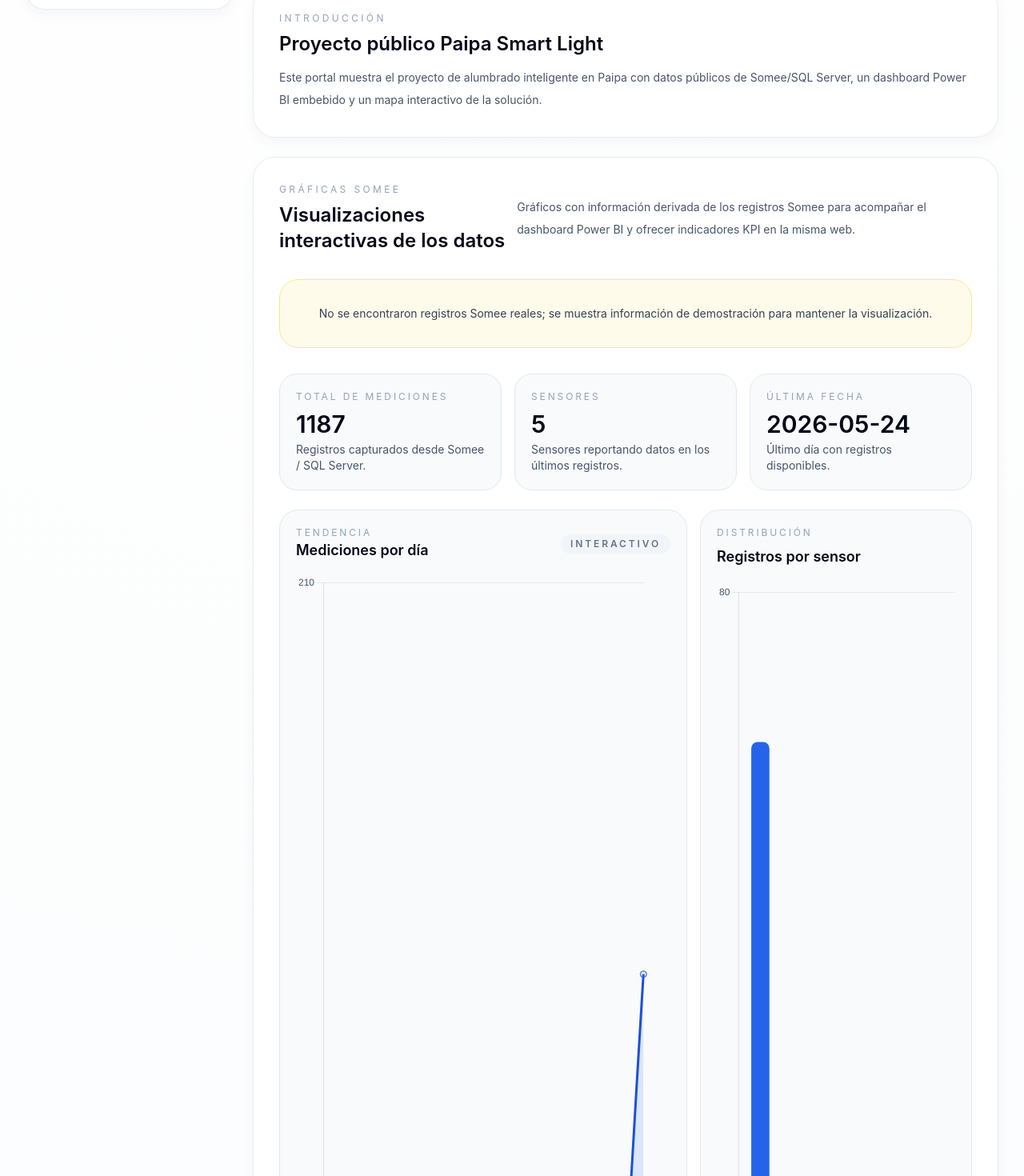
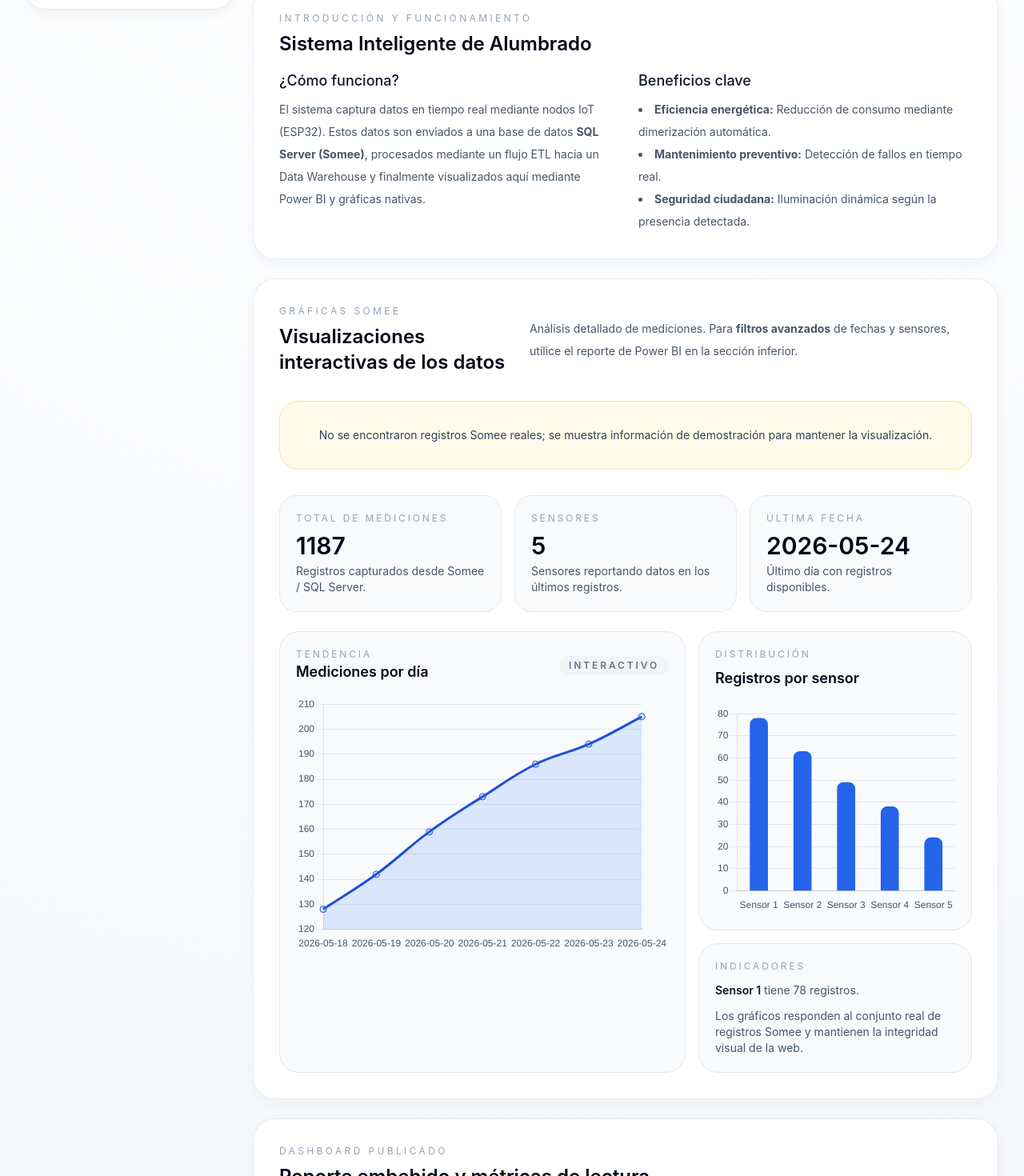
Before and after one commit to hakingeticosamuel-collab/Proyecto-final, a Vue app in the folder frontend/: page / in a window 1280 px wide. Shown: the part 620-2090 px from the top of the page at 80% size. Built offline with nearby package versions, Linux system fonts and the light colour scheme; no server answers.

Commit message:
Verificaicon de correcionGL

```diff
--- a/frontend/App.vue
+++ b/frontend/App.vue
@@ -26,9 +26,24 @@
 
     <section id="introduccion" class="space-y-6">
       <div class="rounded-[28px] border border-slate-200/80 bg-white/95 p-6 shadow-sm sm:p-8">
-        <p class="text-xs uppercase tracking-[0.28em] text-slate-400">Introducción</p>
-        <h2 class="mt-2 text-2xl font-semibold text-slate-950">Proyecto público Paipa Smart Light</h2>
-        <p class="mt-3 text-sm leading-7 text-slate-600">Este portal muestra el proyecto de alumbrado inteligente en Paipa con datos públicos de Somee/SQL Server, un dashboard Power BI embebido y un mapa interactivo de la solución.</p>
+        <p class="text-xs uppercase tracking-[0.28em] text-slate-400">Introducción y Funcionamiento</p>
+        <h2 class="mt-2 text-2xl font-semibold text-slate-950">Sistema Inteligente de Alumbrado</h2>
+        <div class="mt-4 grid gap-8 md:grid-cols-2">
+          <div>
+            <h3 class="text-lg font-medium text-slate-900">¿Cómo funciona?</h3>
+            <p class="mt-2 text-sm leading-7 text-slate-600">
+              El sistema captura datos en tiempo real mediante nodos IoT (ESP32). Estos datos son enviados a una base de datos <strong>SQL Server (Somee)</strong>, procesados mediante un flujo ETL hacia un Data Warehouse y finalmente visualizados aquí mediante Power BI y gráficas nativas.
+            </p>
+          </div>
+          <div>
+            <h3 class="text-lg font-medium text-slate-900">Beneficios clave</h3>
+            <ul class="mt-2 list-inside list-disc text-sm leading-7 text-slate-600">
+              <li><strong>Eficiencia energética:</strong> Reducción de consumo mediante dimerización automática.</li>
+              <li><strong>Mantenimiento preventivo:</strong> Detección de fallos en tiempo real.</li>
+              <li><strong>Seguridad ciudadana:</strong> Iluminación dinámica según la presencia detectada.</li>
+            </ul>
+          </div>
+        </div>
       </div>
     </section>
 
@@ -51,7 +66,7 @@
                 <span class="rounded-full bg-slate-100 px-3 py-1 text-xs font-semibold uppercase tracking-[0.24em] text-slate-500">Integrado</span>
               </div>
               <div class="mt-4 rounded-[20px] border border-slate-200 bg-white p-3 shadow-sm">
-                <ReportView :reportUrl="sourceStatus.powerbi_url || ''" />
+                <ReportView :reportUrl="sourceStatus.powerbi_url || ''" class="min-h-[400px]" />
               </div>
             </div>
           </div>
--- a/frontend/components/BaseLayout.vue
+++ b/frontend/components/BaseLayout.vue
@@ -20,11 +20,11 @@
           </div>
         </div>
         <div class="hidden items-center gap-3 sm:flex">
-          <button @click="go('dashboard-publicado')" class="rounded-full bg-slate-950 px-4 py-2 text-sm font-medium text-white transition hover:bg-slate-800">Abrir dashboard</button>
+          <button @click="go('dashboard-publicado')" class="rounded-full bg-slate-950 px-4 py-2 text-sm font-medium text-white transition hover:bg-slate-800 shadow-sm">Abrir dashboard</button>
         </div>
       </header>
 
-      <div class="mt-6 grid gap-6 lg:grid-cols-[260px_minmax(0,1fr)]">
+      <div class="mt-6 grid flex-1 gap-6 lg:grid-cols-[260px_1fr]">
         <aside
           :class="[
             'rounded-[24px] border border-slate-200/80 bg-white/90 p-5 shadow-sm backdrop-blur-xl transition-all lg:sticky lg:top-24 lg:self-start',
--- a/frontend/components/SomeeCharts.vue
+++ b/frontend/components/SomeeCharts.vue
@@ -6,7 +6,7 @@
           <p class="text-xs uppercase tracking-[0.28em] text-slate-400">Gráficas Somee</p>
           <h2 class="mt-2 text-2xl font-semibold text-slate-950">Visualizaciones interactivas de los datos</h2>
         </div>
-        <p class="max-w-xl text-sm leading-7 text-slate-600">Gráficos con información derivada de los registros Somee para acompañar el dashboard Power BI y ofrecer indicadores KPI en la misma web.</p>
+        <p class="max-w-xl text-sm leading-7 text-slate-600">Análisis detallado de mediciones. Para <strong>filtros avanzados</strong> de fechas y sensores, utilice el reporte de Power BI en la sección inferior.</p>
       </div>
       <div v-if="!hasRealData" class="mt-8 rounded-[24px] border border-amber-200 bg-amber-50 p-8 text-center text-sm text-slate-700">No se encontraron registros Somee reales; se muestra información de demostración para mantener la visualización.</div>
       <div class="mt-8 space-y-6">
@@ -35,16 +35,20 @@
                 <p class="text-xs uppercase tracking-[0.24em] text-slate-400">Tendencia</p>
                 <h3 class="text-lg font-semibold text-slate-950">Mediciones por día</h3>
               </div>
-              <span class="rounded-full bg-slate-100 px-3 py-1 text-xs font-semibold uppercase tracking-[0.24em] text-slate-500">Interactivo</span>
+              <span class="hidden rounded-full bg-slate-100 px-3 py-1 text-xs font-semibold uppercase tracking-[0.24em] text-slate-500 sm:inline">Interactivo</span>
             </div>
-            <canvas ref="dailyChartCanvas" class="w-full min-h-[320px]"></canvas>
+            <div class="relative h-[320px] w-full">
+              <canvas ref="dailyChartCanvas"></canvas>
+            </div>
           </div>
 
           <div class="space-y-4">
             <div class="rounded-[24px] border border-slate-200 bg-slate-50 p-5">
               <p class="text-xs uppercase tracking-[0.24em] text-slate-400">Distribución</p>
               <h3 class="mt-2 text-lg font-semibold text-slate-950">Registros por sensor</h3>
-              <canvas ref="sensorChartCanvas" class="mt-5 w-full min-h-[260px]"></canvas>
+              <div class="relative mt-5 h-[260px] w-full">
+                <canvas ref="sensorChartCanvas"></canvas>
+              </div>
             </div>
             <div class="rounded-[24px] border border-slate-200 bg-slate-50 p-5">
               <p class="text-xs uppercase tracking-[0.24em] text-slate-400">Indicadores</p>
@@ -115,8 +119,8 @@
 })
 
 const topSensor = computed(() => {
-  if (!props.chartData.sensor_counts.length) return { name: '—', total: 0 }
-  const top = props.chartData.sensor_counts.reduce((prev, current) => (+current.total_registros > +prev.total_registros ? current : prev), props.chartData.sensor_counts[0])
+  if (!activeChartData.value.sensor_counts.length) return { name: '—', total: 0 }
+  const top = activeChartData.value.sensor_counts.reduce((prev, current) => (+current.total_registros > +prev.total_registros ? current : prev), activeChartData.value.sensor_counts[0])
   return { name: top.id_sensor || 'Sensor', total: top.total_registros || 0 }
 })
 
```
